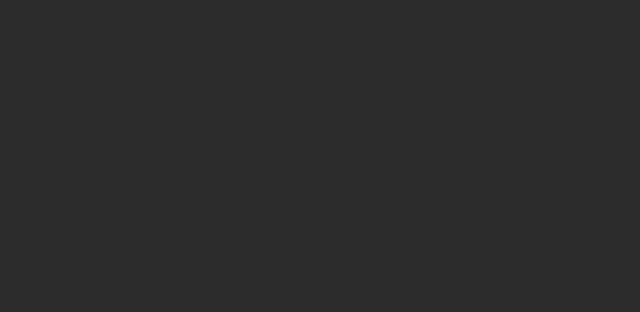
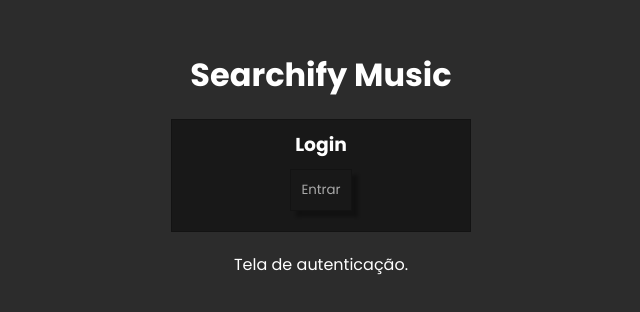
Before and after one commit to arturguitelar/vue-spotify-example, a Vue app: page /#/auth in a window 1280 px wide. Before the commit this address had no page. Shown: the part 226-538 px from the top of the page, without its empty margins (319-959 px from the left). Built offline with nearby package versions, Linux system fonts and the light colour scheme.

Commit message:
Add:  Login page view and auth fake behaviours.

```diff
--- a/src/App.vue
+++ b/src/App.vue
@@ -1,5 +1,7 @@
 <template>
-  <keep-alive>
-    <router-view />
-  </keep-alive>
+  <router-view v-slot="{ Component }">
+    <keep-alive>
+      <component :is="Component" />
+    </keep-alive>
+  </router-view>
 </template>
--- a/src/common.css
+++ b/src/common.css
@@ -24,3 +24,20 @@ body {
   max-width: 1200px;
   margin: 0 auto;
 }
+
+/* DEFAULT */
+.button-default {
+  margin: 10px;
+  padding: 10px;
+  background-color: var(--secondary-color);
+  color: var(--gray-text);
+  border: var(--border-default);
+  box-shadow: 6px 6px 3px 0px rgb(0 0 0 / 30%);
+  transition: 0.5s;
+  cursor: pointer;
+}
+
+.button-default:hover {
+  background-color: var(--main-color);
+  box-shadow: 0 0 9px 3px var(--effect-color);
+}
--- a/src/components/shared/Footer.vue
+++ b/src/components/shared/Footer.vue
@@ -1,7 +1,7 @@
 <template>
   <footer class="footer">
     <div v-show="hasData" class="button-container">
-      <button disabled>Mais registros...</button>
+      <button class="button-default" disabled>Mais registros...</button>
     </div>
   </footer>
 </template>
@@ -24,20 +24,4 @@ export default {
   text-align: center;
   border-top: var(--border-default);
 }
-
-.button-container button {
-  margin: 10px;
-  padding: 10px;
-  background-color: var(--secondary-color);
-  color: var(--gray-text);
-  border: var(--border-default);
-  box-shadow: 6px 6px 3px 0px rgb(0 0 0 / 30%);
-  transition: 0.5s;
-  cursor: pointer;
-}
-
-.button-container button:hover {
-  background-color: var(--main-color);
-  box-shadow: 0 0 9px 3px var(--effect-color);
-}
 </style>
--- a/src/main.js
+++ b/src/main.js
@@ -6,6 +6,6 @@ import store from "./store";
 import router from "./router";
 
 createApp(App)
+  .use(store)
   .use(router)
-  .use(store)
   .mount("#app");
--- a/src/router/index.js
+++ b/src/router/index.js
@@ -1,4 +1,6 @@
 import { createRouter, createWebHashHistory } from "vue-router";
+import store from "../store";
+import Auth from "../views/Auth";
 import Artists from "../views/Artists";
 import Tracks from "../views/Tracks";
 import Albums from "../views/Albums";
@@ -9,7 +11,23 @@ const routes = [
     name: "Artists",
     component: Artists,
     beforeEnter(to, from, next) {
-      next();
+      if (store.getters.isAuthenticated) {
+        next();
+      } else {
+        next("/auth");
+      }
+    }
+  },
+  {
+    path: "/auth",
+    name: "Auth",
+    component: Auth,
+    beforeEnter(to, from, next) {
+      if (store.getters.isAuthenticated) {
+        next("/");
+      } else {
+        next();
+      }
     }
   },
   {
@@ -17,7 +35,11 @@ const routes = [
     name: "Albums",
     component: Albums,
     beforeEnter(to, from, next) {
-      next();
+      if (store.getters.isAuthenticated) {
+        next();
+      } else {
+        next("/auth");
+      }
     }
   },
   {
@@ -25,8 +47,19 @@ const routes = [
     name: "Tracks",
     component: Tracks,
     beforeEnter(to, from, next) {
-      next();
+      if (store.getters.isAuthenticated) {
+        next();
+      } else {
+        next("/auth");
+      }
     }
+  },
+
+  // otherwise redirect to auth
+  {
+    path: "/:catchAll(.*)",
+    name: "Auth",
+    component: Auth
   }
 ];
 
--- a/src/store/index.js
+++ b/src/store/index.js
@@ -1,12 +1,14 @@
 import { createStore } from "vuex";
 
-import search from "./search";
+import auth from "./modules/auth";
+import search from "./modules/search";
 
 export default createStore({
   state: {},
   mutations: {},
   actions: {},
   modules: {
+    auth,
     search
   }
 });
--- /dev/null
+++ b/src/store/modules/auth.js
@@ -0,0 +1,28 @@
+const state = {
+  isAuthenticated: false
+};
+
+const getters = {
+  isAuthenticated(state) {
+    return state.isAuthenticated;
+  }
+};
+
+const mutations = {
+  setAuthenticated(state, value) {
+    state.isAuthenticated = value;
+  }
+};
+
+const actions = {
+  login({ commit }) {
+    commit("setAuthenticated", true);
+  }
+};
+
+export default {
+  state,
+  getters,
+  mutations,
+  actions
+};
--- /dev/null
+++ b/src/views/Auth.vue
@@ -0,0 +1,44 @@
+<template>
+  <div class="login-container">
+    <h1 class="title">Searchify Music</h1>
+    <div class="login">
+      <h3>Login</h3>
+      <button class="button-default" @click="login">Entrar</button>
+    </div>
+    <p style="margin: 20px auto">Tela de autenticação.</p>
+  </div>
+</template>
+
+<script>
+export default {
+  methods: {
+    login() {
+      this.$store.dispatch("login");
+      this.$router.push({ name: "Artists" });
+    }
+  }
+};
+</script>
+
+<style scoped>
+.login-container {
+  width: 100%;
+  height: 100vh;
+  display: flex;
+  justify-content: center;
+  align-items: center;
+  flex-direction: column;
+}
+
+.title {
+  margin-bottom: 20px;
+}
+
+.login {
+  width: 300px;
+  background-color: var(--secondary-color);
+  border: var(--border-default);
+  padding: 10px;
+  text-align: center;
+}
+</style>
```
Also changed, not shown: src/store/modules/search.js (renamed from src/store/search.js).
